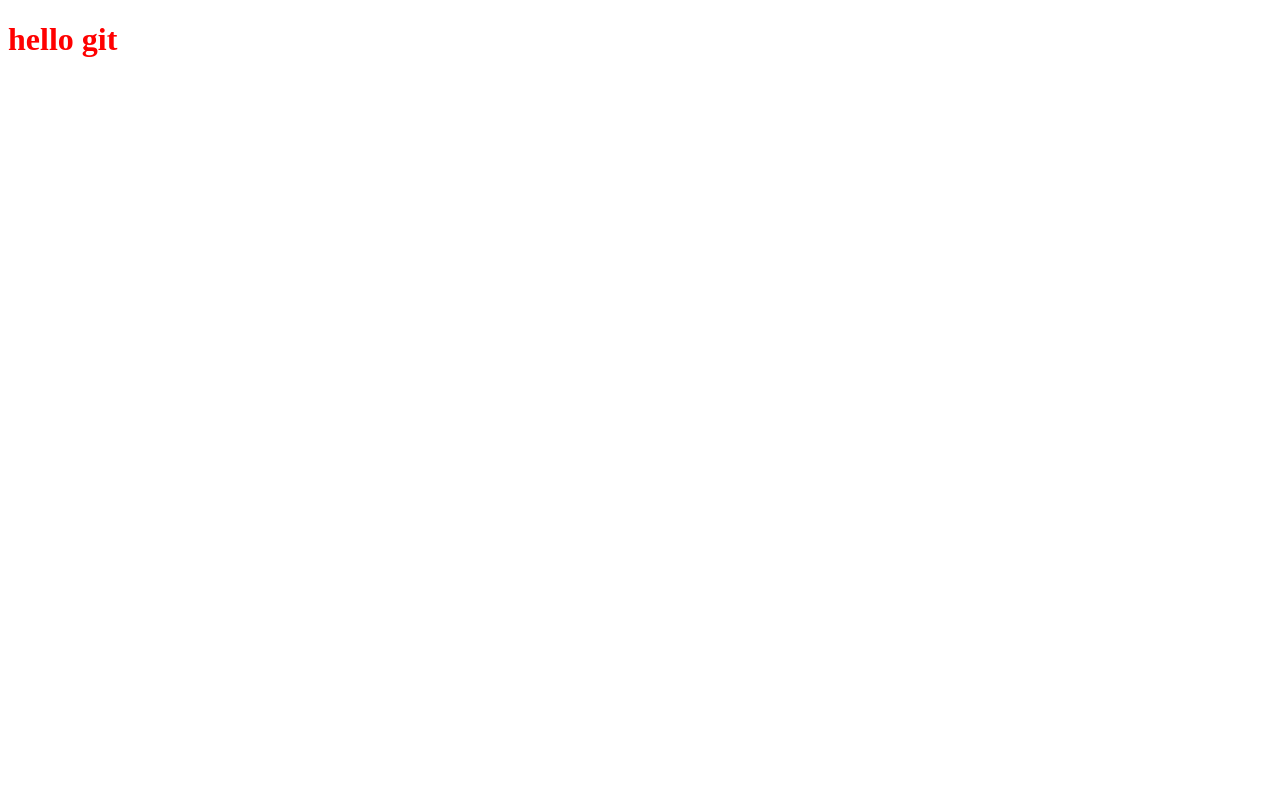
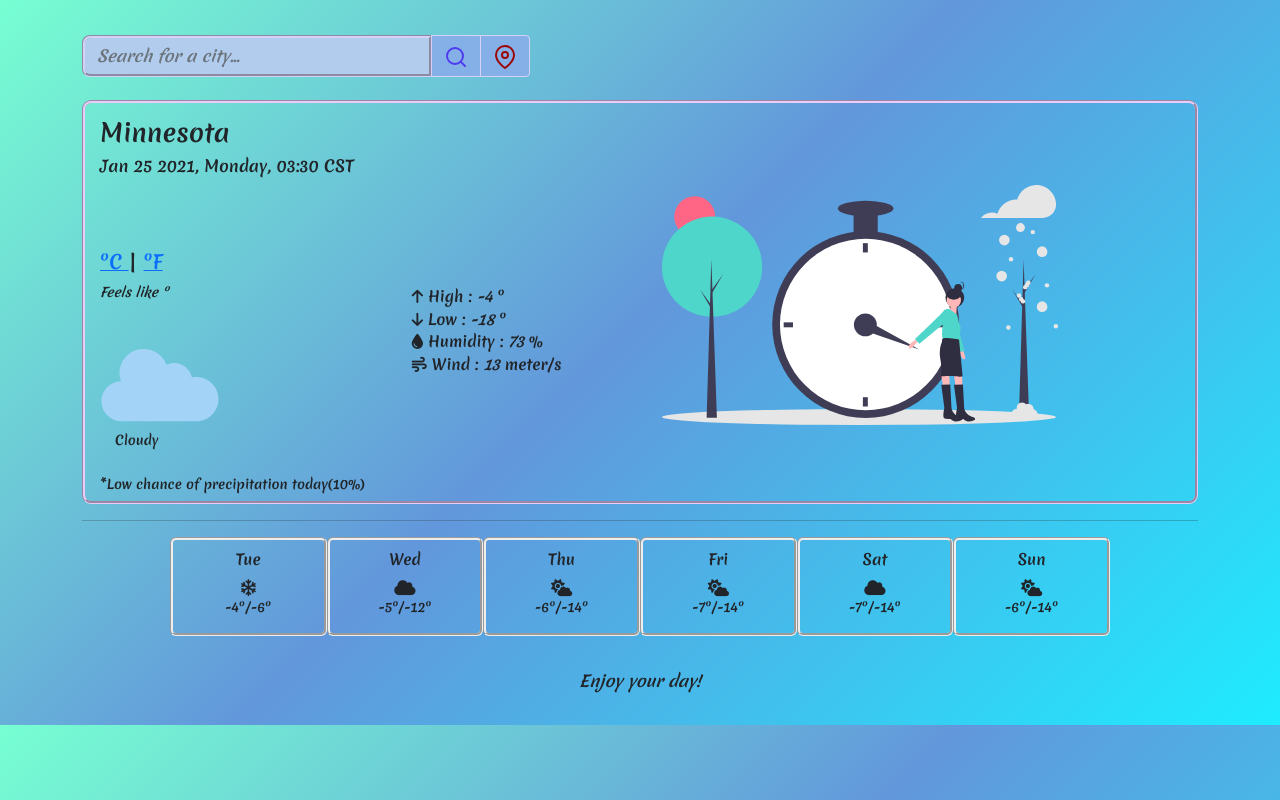
Before and after one commit to JyotsnaJose/my-weatherApp, a plain HTML site: page index.html in a window 1280 px wide. Drawn offline with nearby package versions, Linux system fonts and the light colour scheme; no server answers.

Commit message:
Created new HTML, CSS, JS, IMAGE files.
Deleted the sample files created.
Created new HTML, CSS, JS, IMAGE files.

```diff
--- a/index.html
+++ b/index.html
@@ -3,11 +3,150 @@
   <head>
     <meta charset="UTF-8" />
     <meta name="viewport" content="width=device-width, initial-scale=1.0" />
-    <title>Document</title>
-    <link rel="stylesheet" href="styles.css" />
+    <link
+      href="https://cdn.jsdelivr.net/npm/bootstrap@5.0.0-beta1/dist/css/bootstrap.min.css"
+      rel="stylesheet"
+      integrity="sha384-giJF6kkoqNQ00vy+HMDP7azOuL0xtbfIcaT9wjKHr8RbDVddVHyTfAAsrekwKmP1"
+      crossorigin="anonymous"
+    />
+    <title>WeatherTest</title>
+    <script
+      src="https://kit.fontawesome.com/27f9e9e8cc.js"
+      crossorigin="anonymous"
+    ></script>
+    <link rel="stylesheet" href="src/styles.css" />
+    <link rel="preconnect" href="https://fonts.gstatic.com" />
+    <link
+      href="https://fonts.googleapis.com/css2?family=Caveat:wght@700&family=Merienda:wght@700&display=swap"
+      rel="stylesheet"
+    />
+    <script src="https://unpkg.com/feather-icons"></script>
+    <script src="https://unpkg.com/axios/dist/axios.min.js"></script>
   </head>
   <body>
-    <h1>hello git</h1>
-    <script src="script.js"></script>
+    <div class="container">
+      <form id="search">
+        <div class="input-group mb-3">
+          <input
+            type="search"
+            class="form-control enterCity"
+            placeholder="Search for a city..."
+            aria-label="search city"
+            aria-describedby="button-addon2"
+            id="search-city"
+            autocomplete="off"
+          />
+          <button
+            class="btn btn-outline-secondary searchButton"
+            type="submit"
+            id="button-addon2"
+          >
+            <i data-feather="search" class="searchIcon"></i>
+          </button>
+          <button
+            class="btn btn-outline-secondary searchButton"
+            id="current-location"
+            type="submit"
+          >
+            <i data-feather="map-pin" class="LocationIcon"></i>
+          </button>
+        </div>
+      </form>
+      <div class="mainDisplay">
+        <h1 id="cityDisplay">Minnesota</h1>
+        <h6 id="current-date"></h6>
+        <h6 id="dateTime"></h6>
+        <div class="displayWrapper">
+          <div class="row">
+            <div class="col-sm-6 currentStatus">
+              <div class="row">
+                <div class="col-sm-6">
+                  <h2 id="current-temp"></h2>
+                  <small class="cel-fah">
+                    <a href="" id="to-celsius">ºC </a>|
+                    <a href="" id="to-fahrenheit"> ºF</a>
+                  </small>
+                  <i class="tempFeels">Feels like <i id="feelsLike"></i> º</i>
+                  <br />
+
+                  <img src="images/cloud.svg" alt="" />
+                  <br />
+                  <h6 class="status">Cloudy</h6>
+                </div>
+                <div class="col-sm-6">
+                  <ul class="list">
+                    <li>
+                      <i class="fas fa-arrow-up"></i> High :
+                      <i id="high-temp">-4</i>
+                      º
+                    </li>
+                    <li>
+                      <i class="fas fa-arrow-down"></i> Low :
+                      <i id="low-temp">-18</i> º
+                    </li>
+                    <li>
+                      <i class="fas fa-tint"></i> Humidity :
+                      <i id="humidity">73</i> %
+                    </li>
+                    <li>
+                      <i class="fas fa-wind"></i> Wind :
+                      <i id="windSpeed">13</i> meter/s
+                    </li>
+                  </ul>
+                </div>
+              </div>
+            </div>
+
+            <div class="col-sm-6 seasonPic">
+              <img
+                src="images/undraw_season_change_f99v.svg"
+                alt="SeasonsPic"
+                class="picture"
+              />
+            </div>
+          </div>
+        </div>
+        <h6 class="chance">*Low chance of precipitation today(10%)</h6>
+      </div>
+      <hr />
+      <div class="prediction">
+        <div class="row">
+          <div class="col-sm-2 daysSeparate">
+            <h5>Tue</h5>
+            <i class="far fa-snowflake icons"></i>
+            <h6>-4º/-6º</h6>
+          </div>
+          <div class="col-sm-2 daysSeparate">
+            <h5>Wed</h5>
+            <i class="fas fa-cloud icons"></i>
+            <h6>-5º/-12º</h6>
+          </div>
+          <div class="col-sm-2 daysSeparate">
+            <h5>Thu</h5>
+            <i class="fas fa-cloud-sun icons"></i>
+            <h6>-6º/-14º</h6>
+          </div>
+          <div class="col-sm-2 daysSeparate">
+            <h5>Fri</h5>
+            <i class="fas fa-cloud-sun icons"></i>
+            <h6>-7º/-14º</h6>
+          </div>
+          <div class="col-sm-2 daysSeparate">
+            <h5>Sat</h5>
+            <i class="fas fa-cloud icons"></i>
+            <h6>-7º/-14º</h6>
+          </div>
+          <div class="col-sm-2 daysSeparate">
+            <h5>Sun</h5>
+            <i class="fas fa-cloud-sun icons"></i>
+            <h6>-6º/-14º</h6>
+          </div>
+        </div>
+      </div>
+      <div class="footer">
+        <h6>Enjoy your day!</h6>
+      </div>
+    </div>
+    <script src="src/index.js"></script>
   </body>
 </html>
--- a/script.js
+++ /dev/null
@@ -1 +0,0 @@
-alert("hello");
--- /dev/null
+++ b/src/index.js
@@ -0,0 +1,164 @@
+//for search button and default weather display
+feather.replace();
+fetchWeather("Minnesota");
+
+function formatDate(currentDate) {
+  let day = now.getDay();
+  let hour = now.getHours();
+  let minutes = now.getMinutes();
+  let month = now.getMonth();
+  let date = now.getDate();
+  let year = now.getFullYear();
+
+  if (hour < 10) {
+    hour = `0${hour}`;
+  }
+  if (minutes < 10) {
+    minutes = `0${minutes}`;
+  }
+
+  let days = [
+    "Sunday",
+    "Monday",
+    "Tuesday",
+    "Wednesday",
+    "Thursday",
+    "Friday",
+    "Saturday",
+  ];
+
+  let months = [
+    "Jan",
+    "Feb",
+    "Mar",
+    "Apr",
+    "May",
+    "Jun",
+    "Jul",
+    "Aug",
+    "Sep",
+    "Oct",
+    "Nov",
+    "Dec",
+  ];
+
+  return `${months[month]} ${date} ${year}, ${days[day]}, ${hour}:${minutes} CST`;
+}
+
+function searchCity(event) {
+  event.preventDefault();
+  let cityName = document.querySelector("#search-city");
+  let cityDisplay = document.querySelector("#cityDisplay");
+
+  if (cityName.value != "") {
+    let city = cityName.value.trim();
+    cityDisplay.innerHTML = city;
+    fetchWeather(cityDisplay.innerHTML);
+  } else {
+    cityDisplay.innerHTML = "Minnesota";
+    fetchWeather(cityDisplay.innerHTML);
+  }
+}
+
+function fetchWeather(city) {
+  console.log(city);
+  apiKey = "77284b6440cc462afb48cef654bc731c";
+  apiUrl = `https://api.openweathermap.org/data/2.5/weather?q=${city}&appid=${apiKey}&units=metric`;
+
+  axios.get(apiUrl).then(displayWeather);
+}
+
+function displayWeather(response) {
+  document.querySelector("#cityDisplay").innerHTML = response.data.name;
+  document.querySelector("#current-temp").innerHTML = Math.round(
+    response.data.main.temp
+  );
+  document.querySelector("#high-temp").innerHTML = Math.round(
+    response.data.main.temp_max
+  );
+  document.querySelector("#low-temp").innerHTML = Math.round(
+    response.data.main.temp_min
+  );
+  document.querySelector("#humidity").innerHTML = response.data.main.humidity;
+  document.querySelector("#windSpeed").innerHTML = Math.round(
+    response.data.wind.speed
+  );
+  document.querySelector("#feelsLike").innerHTML = Math.round(
+    response.data.main.feels_like
+  );
+}
+
+function celsiusToFahrenheit(event) {
+  event.preventDefault();
+  let currentTempValue = document.querySelector("#current-temp");
+  let temperature = currentTempValue.innerHTML;
+  let fahrenheitValue = Math.round(temperature * (9 / 5) + 32);
+  currentTempValue.innerHTML = fahrenheitValue;
+
+  let feelsLike = document.querySelector("#feelsLike");
+  feelsLike.innerHTML = Math.round(feelsLike.innerHTML * (9 / 5) + 32);
+
+  let highTemp = document.querySelector("#high-temp");
+  highTemp.innerHTML = Math.round(highTemp.innerHTML * (9 / 5) + 32);
+
+  let lowTemp = document.querySelector("#low-temp");
+  lowTemp.innerHTML = Math.round(lowTemp.innerHTML * (9 / 5) + 32);
+}
+
+function FahrenheitToCelsius(event) {
+  event.preventDefault();
+  let currentTempValue = document.querySelector("#current-temp");
+  let temperature = currentTempValue.innerHTML;
+  let celsiusValue = Math.round((temperature - 32) * (5 / 9));
+  currentTempValue.innerHTML = celsiusValue;
+
+  let feelsLike = document.querySelector("#feelsLike");
+  feelsLike.innerHTML = Math.round((feelsLike.innerHTML - 32) * (5 / 9));
+
+  let highTemp = document.querySelector("#high-temp");
+  highTemp.innerHTML = Math.round((highTemp.innerHTML - 32) * (5 / 9));
+
+  let lowTemp = document.querySelector("#low-temp");
+  lowTemp.innerHTML = Math.round((lowTemp.innerHTML - 32) * (5 / 9));
+}
+
+function getCurrentLocation(event) {
+  event.preventDefault();
+  navigator.geolocation.getCurrentPosition(getLocation);
+}
+
+function getLocation(response) {
+  let latitude = response.coords.latitude;
+  let longitude = response.coords.longitude;
+  let apiKey = "77284b6440cc462afb48cef654bc731c";
+  let apiUrl = `https://api.openweathermap.org/data/2.5/weather?lat=${latitude}&lon=${longitude}&appid=${apiKey}&units=metric`;
+
+  axios.get(apiUrl).then(displayCurrentLocation);
+}
+
+function displayCurrentLocation(position) {
+  console.log(position);
+  let cityDisplay = document.querySelector("#cityDisplay");
+  cityDisplay.innerHTML = position.data.name;
+  fetchWeather(position.data.name);
+}
+
+//Current Date and time
+let dateDisplay = document.querySelector("#dateTime");
+let now = new Date();
+dateDisplay.innerHTML = formatDate(now);
+
+//Search city
+let searchForm = document.querySelector("#search");
+searchForm.addEventListener("submit", searchCity);
+
+//Celsius-Fahrenheit conversion
+let fahrenheitClick = document.querySelector("#to-fahrenheit");
+fahrenheitClick.addEventListener("click", celsiusToFahrenheit);
+
+let celsiusClick = document.querySelector("#to-celsius");
+celsiusClick.addEventListener("click", FahrenheitToCelsius);
+
+//current location
+let currentLocation = document.querySelector("#current-location");
+currentLocation.addEventListener("click", getCurrentLocation);
--- /dev/null
+++ b/src/styles.css
@@ -0,0 +1,137 @@
+body {
+  background-image: linear-gradient(
+    -225deg,
+    #77ffd2 0%,
+    #6297db 48%,
+    #1eecff 100%
+  );
+  /*font-family: "Libre Baskerville", serif;*/
+  font-family: "Merienda", cursive;
+  background-size: cover;
+}
+.container {
+  margin-top: 35px;
+  margin-bottom: 35px;
+}
+.enterCity {
+  max-width: 350px;
+  background-color: #b2ccee;
+  border-radius: 8px;
+  font-style: italic;
+  border: groove;
+  border-color: #d6d2f7;
+}
+.searchButton {
+  border-style: groove;
+  border-color: #d6d2f7;
+  background-color: #85b0e7;
+}
+.searchButton:hover {
+  background-color: #6297db;
+}
+.searchIcon {
+  color: #503bf0;
+}
+.LocationIcon {
+  color: rgb(156, 5, 5);
+}
+.picture {
+  width: 400px;
+  height: 240px;
+}
+.mainDisplay {
+  margin-top: 23px;
+  border-style: groove;
+  border-radius: 9px;
+  border-color: #eaccf8;
+  padding-left: 15px;
+  padding-top: 15px;
+}
+.mainDisplay h1 {
+  font-size: 25px;
+  font-weight: bold;
+}
+.mainDisplay h2 {
+  display: inline;
+  font-size: 65px;
+}
+.tempFeels {
+  display: block;
+  font-size: 13px;
+}
+.cel-fah {
+  font-size: 19px;
+}
+a:link {
+  text-decoration: underline;
+}
+
+a:visited {
+  text-decoration: none;
+}
+
+a:focus {
+  text-decoration: none;
+  color: black;
+}
+
+a:hover {
+  text-decoration: none;
+  transition: all 2ms ease-in-out;
+}
+
+a:active {
+  text-decoration: none;
+}
+
+.list {
+  list-style: none;
+  font-size: 15px;
+  padding-top: 80px;
+}
+
+.status {
+  font-size: 13px;
+  padding-left: 15px;
+}
+.currentStatus {
+  padding-top: 20px;
+}
+
+.displayWrapper {
+  margin-top: 10px;
+  margin-bottom: 20px;
+}
+.icons {
+  font-size: 17px;
+}
+.chance {
+  font-size: 13px;
+}
+.prediction {
+  padding-left: 100px;
+  padding-right: 100px;
+}
+.prediction h5 {
+  font-size: 15px;
+}
+.prediction h6 {
+  font-size: 13px;
+  padding-bottom: 10px;
+}
+.daysSeparate {
+  padding-top: 10px;
+  text-align: center;
+  border-style: groove;
+  border-radius: 6px;
+}
+.daysSeparate:hover {
+  /*opacity: 0.6;*/
+  color: black;
+  box-shadow: 0 0 5px #6654f1;
+}
+.footer {
+  padding-top: 35px;
+  text-align: center;
+  font-style: italic;
+}
--- a/styles.css
+++ /dev/null
@@ -1,3 +0,0 @@
-h1 {
-  color: red;
-}
```
Also changed, not shown: images/cloud.svg (added), images/undraw_season_change_f99v.svg (added), 1 other file.
